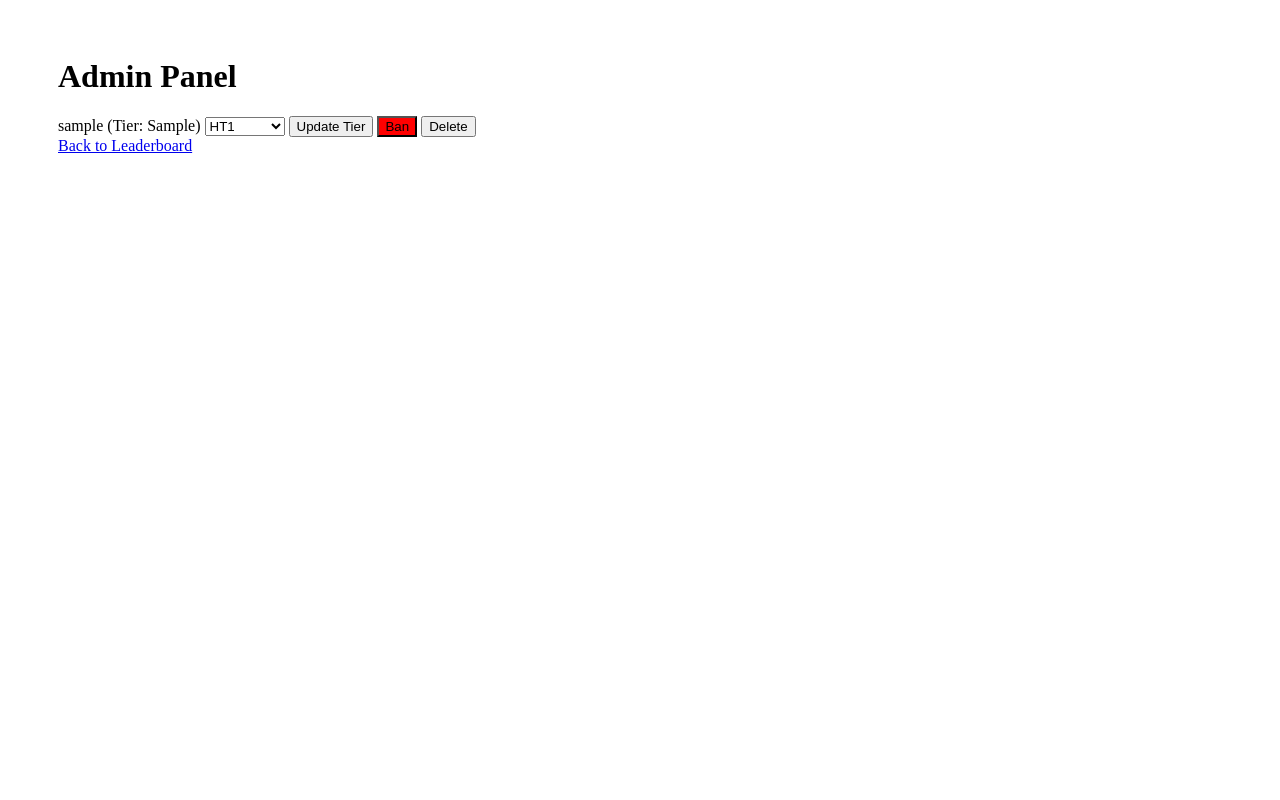
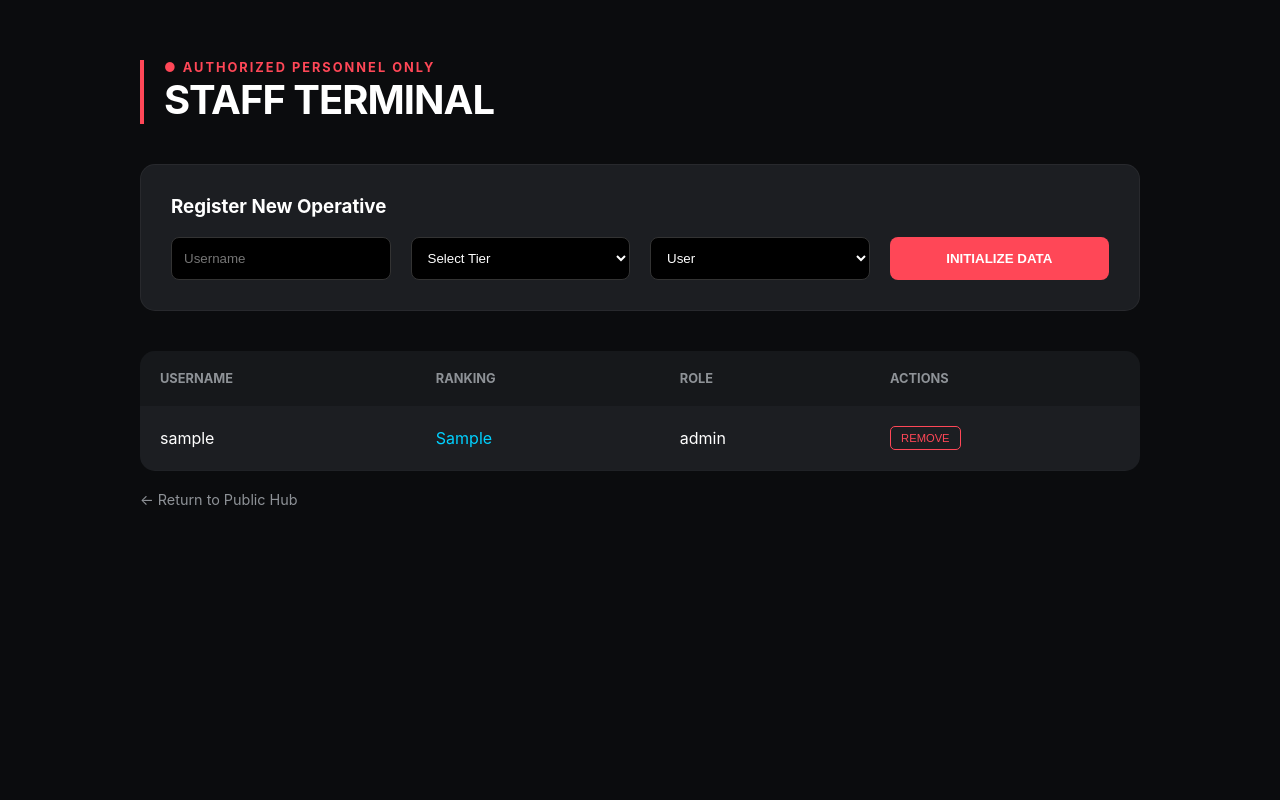
Before and after one commit to SKIBIDIBOSS/tiertests, a Node server app: page /admin in a window 1280 px wide. Run offline with Node 20, Linux system fonts and the light colour scheme; tables that the repository leaves empty hold one stand-in row (values such as "Sample post"); some libraries are stand-ins or nearby versions.

Commit message:
Update admin.ejs

```diff
--- a/views/admin.ejs
+++ b/views/admin.ejs
@@ -1,20 +1,176 @@
-<body style="padding: 50px;">
-    <h1>Admin Panel</h1>
-    <% users.forEach(user => { %>
-        <div class="admin-card">
-            <span class="txt-<%= user.role %>"><%= user.username %></span> (Tier: <%= user.tier %>)
-            <form action="/admin/action" method="POST" style="display:inline;">
-                <input type="hidden" name="userId" value="<%= user._id %>">
+<!DOCTYPE html>
+<html lang="en">
+<head>
+    <meta charset="UTF-8">
+    <meta name="viewport" content="width=device-width, initial-scale=1.0">
+    <title>STAFF TERMINAL | CORE_HUB</title>
+    <style>
+        :root {
+            --bg: #0b0c0e;
+            --sidebar: #121417;
+            --accent: #ff4757; /* Red for Admin */
+            --accent-glow: rgba(255, 71, 87, 0.3);
+            --card: #1c1e22;
+            --text-main: #ffffff;
+            --text-dim: #8e9297;
+        }
+
+        body {
+            margin: 0;
+            background-color: var(--bg);
+            color: var(--text-main);
+            font-family: 'Inter', sans-serif;
+            display: flex;
+            justify-content: center;
+            min-height: 100vh;
+        }
+
+        .admin-container {
+            width: 100%;
+            max-width: 1000px;
+            padding: 60px 20px;
+        }
+
+        .header {
+            border-left: 4px solid var(--accent);
+            padding-left: 20px;
+            margin-bottom: 40px;
+        }
+
+        h1 { font-size: 2.5rem; text-transform: uppercase; margin: 0; letter-spacing: -1px; }
+        .status { color: var(--accent); font-weight: bold; font-size: 0.8rem; letter-spacing: 2px; }
+
+        /* --- ADD USER FORM --- */
+        .form-card {
+            background: var(--card);
+            padding: 30px;
+            border-radius: 15px;
+            margin-bottom: 40px;
+            border: 1px solid rgba(255,255,255,0.05);
+        }
+
+        .form-grid {
+            display: grid;
+            grid-template-columns: repeat(auto-fit, minmax(200px, 1fr));
+            gap: 20px;
+        }
+
+        input, select {
+            background: #000;
+            border: 1px solid #333;
+            padding: 12px;
+            color: white;
+            border-radius: 8px;
+            outline: none;
+        }
+
+        input:focus { border-color: var(--accent); }
+
+        .btn-add {
+            background: var(--accent);
+            color: white;
+            border: none;
+            padding: 12px;
+            border-radius: 8px;
+            font-weight: bold;
+            cursor: pointer;
+            transition: 0.3s;
+        }
+
+        .btn-add:hover { box-shadow: 0 0 20px var(--accent-glow); transform: translateY(-2px); }
+
+        /* --- TABLE --- */
+        .user-table {
+            width: 100%;
+            background: var(--card);
+            border-radius: 15px;
+            border-collapse: collapse;
+            overflow: hidden;
+        }
+
+        th { text-align: left; padding: 20px; background: rgba(0,0,0,0.2); color: var(--text-dim); font-size: 0.8rem; }
+        td { padding: 20px; border-bottom: 1px solid rgba(255,255,255,0.02); }
+
+        .btn-delete {
+            background: transparent;
+            color: #ff4757;
+            border: 1px solid #ff4757;
+            padding: 5px 10px;
+            border-radius: 5px;
+            cursor: pointer;
+            font-size: 0.7rem;
+        }
+
+        .btn-delete:hover { background: #ff4757; color: white; }
+
+        .back-link {
+            display: inline-block;
+            margin-top: 20px;
+            color: var(--text-dim);
+            text-decoration: none;
+            font-size: 0.9rem;
+        }
+    </style>
+</head>
+<body>
+
+    <div class="admin-container">
+        <div class="header">
+            <div class="status">● AUTHORIZED PERSONNEL ONLY</div>
+            <h1>Staff Terminal</h1>
+        </div>
+
+        <div class="form-card">
+            <h3 style="margin-top: 0;">Register New Operative</h3>
+            <form action="/admin/action" method="POST" class="form-grid">
+                <input type="hidden" name="action" value="create">
+                <input type="text" name="username" placeholder="Username" required>
                 <select name="tier">
-                    <option value="HT1">HT1</option>
+                    <option value="Unranked">Select Tier</option>
+                    <option value="HT1">HT1 (Top)</option>
                     <option value="LT1">LT1</option>
-                    <option value="Unranked">Unranked</option>
+                    <option value="HT2">HT2</option>
+                    <option value="LT2">LT2</option>
+                    <option value="HT3">HT3</option>
                 </select>
-                <button name="action" value="updateTier">Update Tier</button>
-                <button name="action" value="ban" style="background:red;">Ban</button>
-                <button name="action" value="delete">Delete</button>
+                <select name="role">
+                    <option value="user">User</option>
+                    <option value="tester">Tester</option>
+                    <option value="admin">Admin</option>
+                </select>
+                <button type="submit" class="btn-add">INITIALIZE DATA</button>
             </form>
         </div>
-    <% }) %>
-    <a href="/">Back to Leaderboard</a>
+
+        <table class="user-table">
+            <thead>
+                <tr>
+                    <th>USERNAME</th>
+                    <th>RANKING</th>
+                    <th>ROLE</th>
+                    <th>ACTIONS</th>
+                </tr>
+            </thead>
+            <tbody>
+                <% users.forEach(user => { %>
+                    <tr>
+                        <td><%= user.username %></td>
+                        <td><span style="color: #00d1ff;"><%= user.tier %></span></td>
+                        <td><%= user.role %></td>
+                        <td>
+                            <form action="/admin/action" method="POST" style="display:inline;">
+                                <input type="hidden" name="action" value="delete">
+                                <input type="hidden" name="userId" value="<%= user._id %>">
+                                <button type="submit" class="btn-delete">REMOVE</button>
+                            </form>
+                        </td>
+                    </tr>
+                <% }) %>
+            </tbody>
+        </table>
+
+        <a href="/" class="back-link">← Return to Public Hub</a>
+    </div>
+
 </body>
+</html>
```
